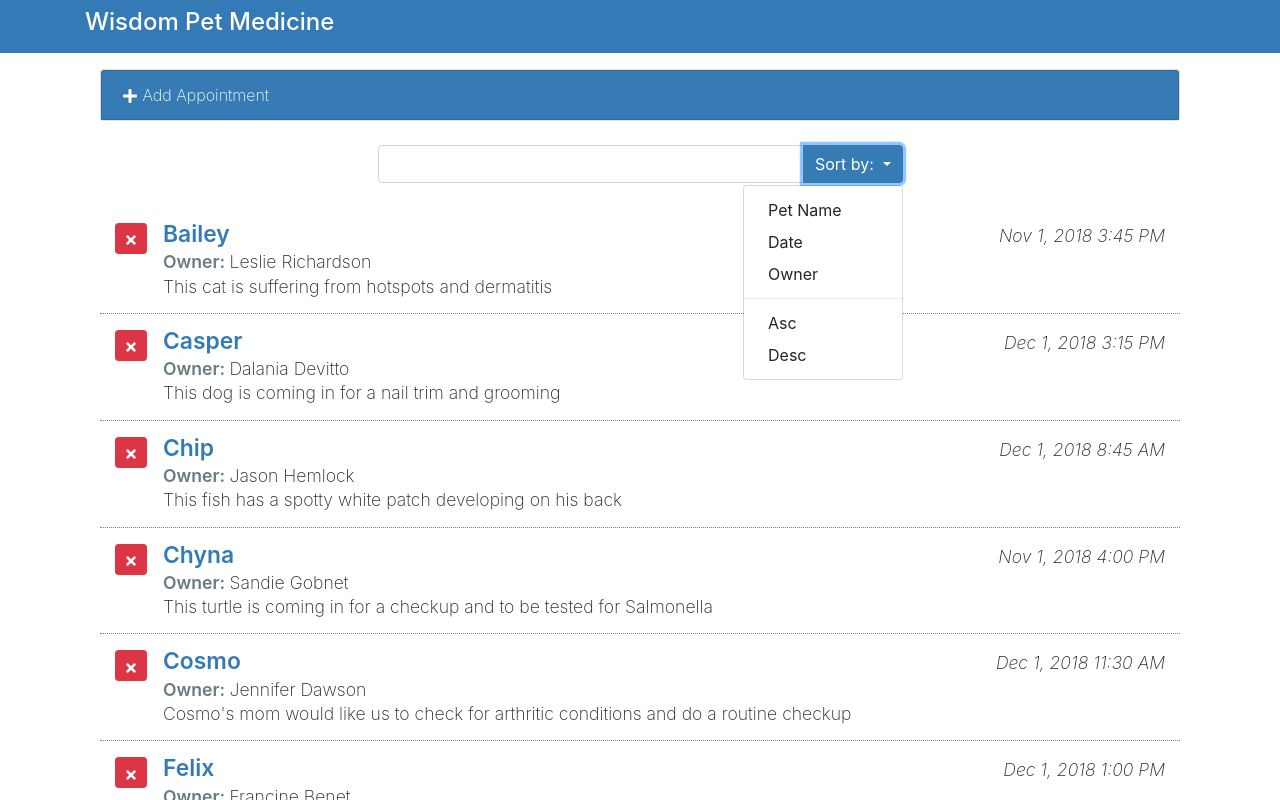
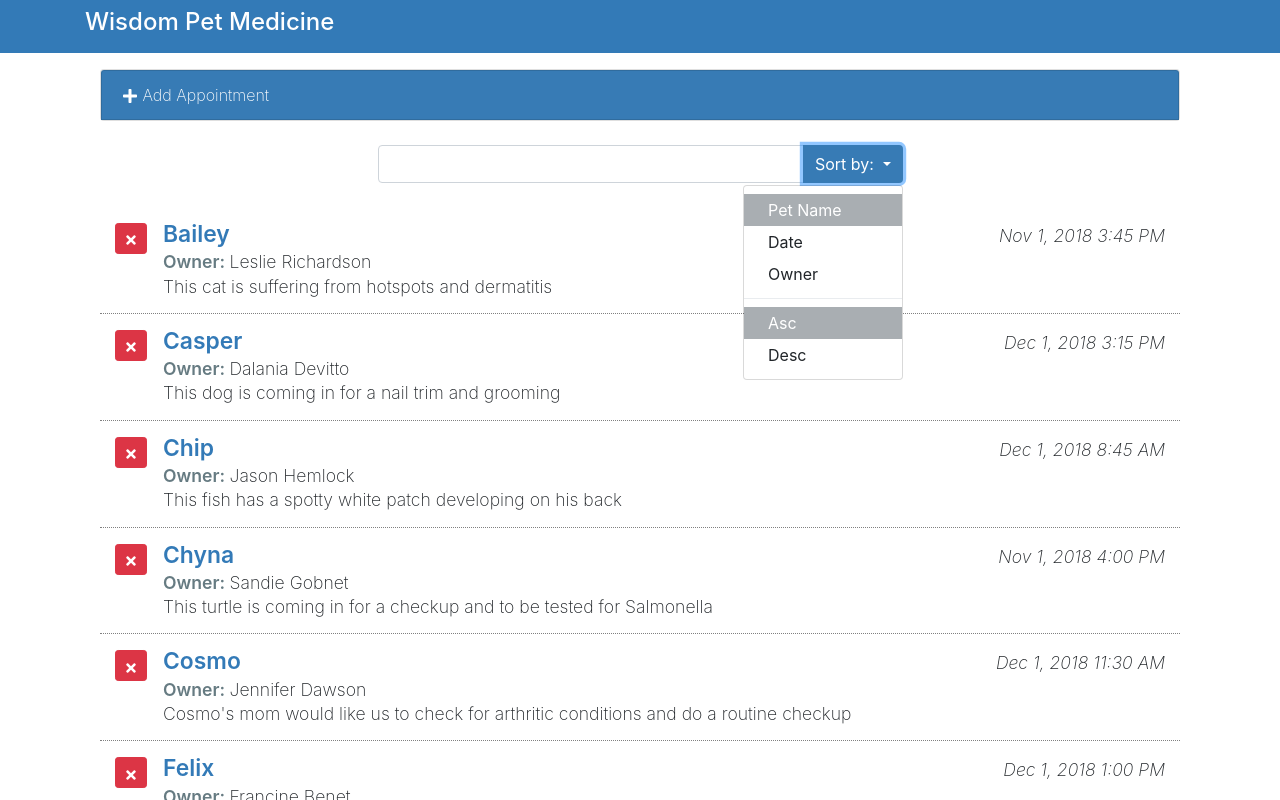
Before and after one commit to ebruersoy/AppointmentApplicationReact, a React (Create React App) app: page / in a window 1280 px wide. Both pictures are taken after a click on the button "Sort by:". Shown: the top 800 px of the page. Built offline with nearby package versions, Linux system fonts and the light colour scheme.

Commit message:
drop down display

```diff
--- a/src/components/App.js
+++ b/src/components/App.js
@@ -85,7 +85,10 @@ class App extends Component {
                   toggleForm={this.toggleForm}
                   addAppointment={this.addAppointment}
                 />
-                <SearchAppointments />
+                <SearchAppointments
+                  orderBy={this.state.orderBy}
+                  orderDir={this.state.orderDir}
+                />
                 <ListAppointments
                   appointments={filteredApts}
                   deleteAppointments={this.deleteAppointments}
--- a/src/components/SearchAppointments.js
+++ b/src/components/SearchAppointments.js
@@ -24,20 +24,50 @@ class SearchAppointments extends Component {
               </button>
 
               <div className="sort-menu dropdown-menu dropdown-menu-right">
-                <button className="sort-by dropdown-item" href="#">
+                <button
+                  className={
+                    "sort-by dropdown-item " +
+                    (this.props.orderBy === "petName" ? "active" : "")
+                  }
+                  href="#"
+                >
                   Pet Name
                 </button>
-                <button className="sort-by dropdown-item" href="#">
+                <button
+                  className={
+                    "sort-by dropdown-item " +
+                    (this.props.orderBy === "aptDate" ? "active" : "")
+                  }
+                  href="#"
+                >
                   Date
                 </button>
-                <button className="sort-by dropdown-item" href="#">
+                <button
+                  className={
+                    "sort-by dropdown-item " +
+                    (this.props.orderBy === "ownerName" ? "active" : "")
+                  }
+                  href="#"
+                >
                   Owner
                 </button>
                 <div role="separator" className="dropdown-divider" />
-                <button className="sort-by dropdown-item" href="#">
+                <button
+                  className={
+                    "sort-by dropdown-item " +
+                    (this.props.orderDir === "asc" ? "active" : "")
+                  }
+                  href="#"
+                >
                   Asc
                 </button>
-                <button className="sort-by dropdown-item" href="#">
+                <button
+                  className={
+                    "sort-by dropdown-item " +
+                    (this.props.orderDir === "desc" ? "active" : "")
+                  }
+                  href="#"
+                >
                   Desc
                 </button>
               </div>
```
